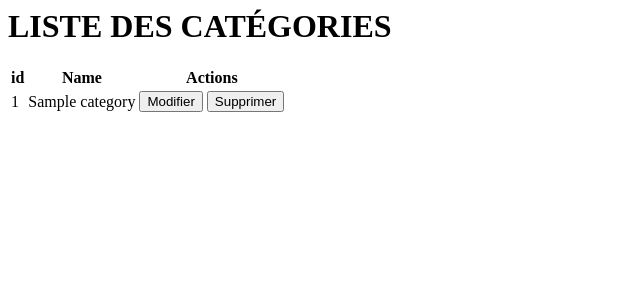
After one commit to JasonDJy/ReadIt-2026, a PHP site: template back/app/views/categories/index.php in a window 1280 px wide. The commit adds this page. Shown: the top 300 px of the page, without its empty margins (0-640 px from the left). Run offline with PHP 8.4, Linux system fonts and the light colour scheme; the template is opened without the code that fills it: most values are stand-ins (such as "Sample title", 1, 10 or a date in 2020).

Commit message:
Route ADMIN categories.index

```diff
--- /dev/null
+++ b/back/app/views/categories/index.php
@@ -0,0 +1,33 @@
+<?php
+
+/** @var array $categories */
+?>
+<div class="page-header">
+    <h1>LISTE DES CATÉGORIES</h1>
+</div>
+
+<table class="table table-bordered">
+    <thead>
+        <tr>
+            <th>id</th>
+            <th>Name</th>
+            <th>Actions</th>
+        </tr>
+    </thead>
+    <tbody>
+        <?php foreach ($categories as $category): ?>
+            <tr>
+                <td><?php echo $category['id']; ?></td>
+                <td><?php echo $category['name']; ?></td>
+                <td>
+                    <button type="button" class="btn btn-primary">
+                        Modifier
+                    </button>
+                    <button type="button" class="btn btn-secondary">
+                        Supprimer
+                    </button>
+                </td>
+            </tr>
+        <?php endforeach; ?>
+    </tbody>
+</table>
--- a/back/app/views/templates/partials/_nav.php
+++ b/back/app/views/templates/partials/_nav.php
@@ -33,7 +33,7 @@
                         <li><a href="#">Ajouter un post</a></li>
                         <li role="separator" class="divider"></li>
                         <li class="dropdown-header">GESTION DES CATÉGORIES</li>
-                        <li><a href="#">Liste des catégories</a></li>
+                        <li><a href="categories">Liste des catégories</a></li>
                         <li><a href="#">Ajouter une catégorie</a></li>
                         <li role="separator" class="divider"></li>
                         <li class="dropdown-header">GESTION DES TAGS</li>
```
Also changed, not shown: back/app/controllers/categoriesController.php (added, +19 -0 lines), back/app/models/categoriesModel.php (added, +17 -0 lines), back/app/models/postsModel.php (deleted, +0 -28 lines), back/app/routers/categories.php (added, +11 -0 lines), back/app/routers/index.php (+7 -0 lines), back/public/.htaccess.
